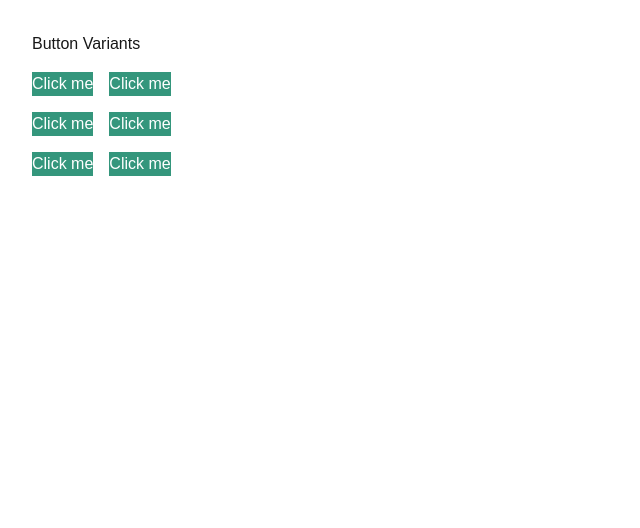
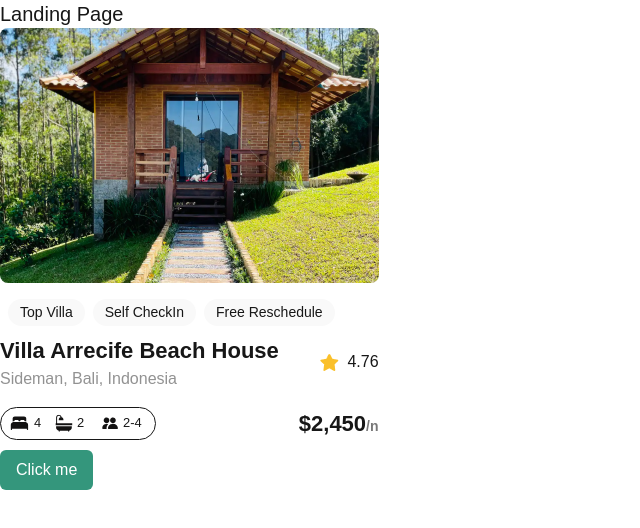
Before and after one commit to manuel4life/alx-project-0x00-setup, a Next.js app in the folder alx-project-0x00/: page /landing in a window 1280 px wide. Shown: the top 528 px of the page, without its empty margins (0-640 px from the left). Built offline with nearby package versions, Linux system fonts and the light colour scheme.

Commit message:
Modifications

```diff
--- a/alx-project-0x00/pages/landing.tsx
+++ b/alx-project-0x00/pages/landing.tsx
@@ -1,42 +1,13 @@
 import Button from "@/components/Button";
+import Card from "@/components/Card";
 
-const Landing = () => {
+const Landing: React.FC = () => {
   return (
-    <div className="p-8">
-      <h1>Button Variants</h1>
-      <div className="flex flex-col gap-4 mt-4">
-        <div className="flex gap-4">
-          <Button
-            title="Small Sharp"
-            styles={{ size: "small", shape: "rounded-sm" }}
-          />
-          <Button
-            title="Small Rounded"
-            styles={{ size: "small", shape: "rounded-full" }}
-          />
-        </div>
-
-        <div className="flex gap-4">
-          <Button title="Medium Default" styles={{ size: "medium" }} />
-          <Button
-            title="Medium Pill"
-            styles={{ size: "medium", shape: "rounded-full" }}
-          />
-        </div>
-
-        <div className="flex gap-4">
-          <Button
-            title="Large Rounded"
-            styles={{ size: "large", shape: "rounded-md" }}
-          />
-          <Button
-            title="Large Full"
-            styles={{ size: "large", shape: "rounded-full" }}
-          />
-        </div>
-      </div>
+    <div>
+      <h1 className=" text-xl font-extralight">Landing Page</h1>
+      <Card />
+      <Button size="medium" shape="rounded-md" />
     </div>
   );
 };
-
 export default Landing;
```
